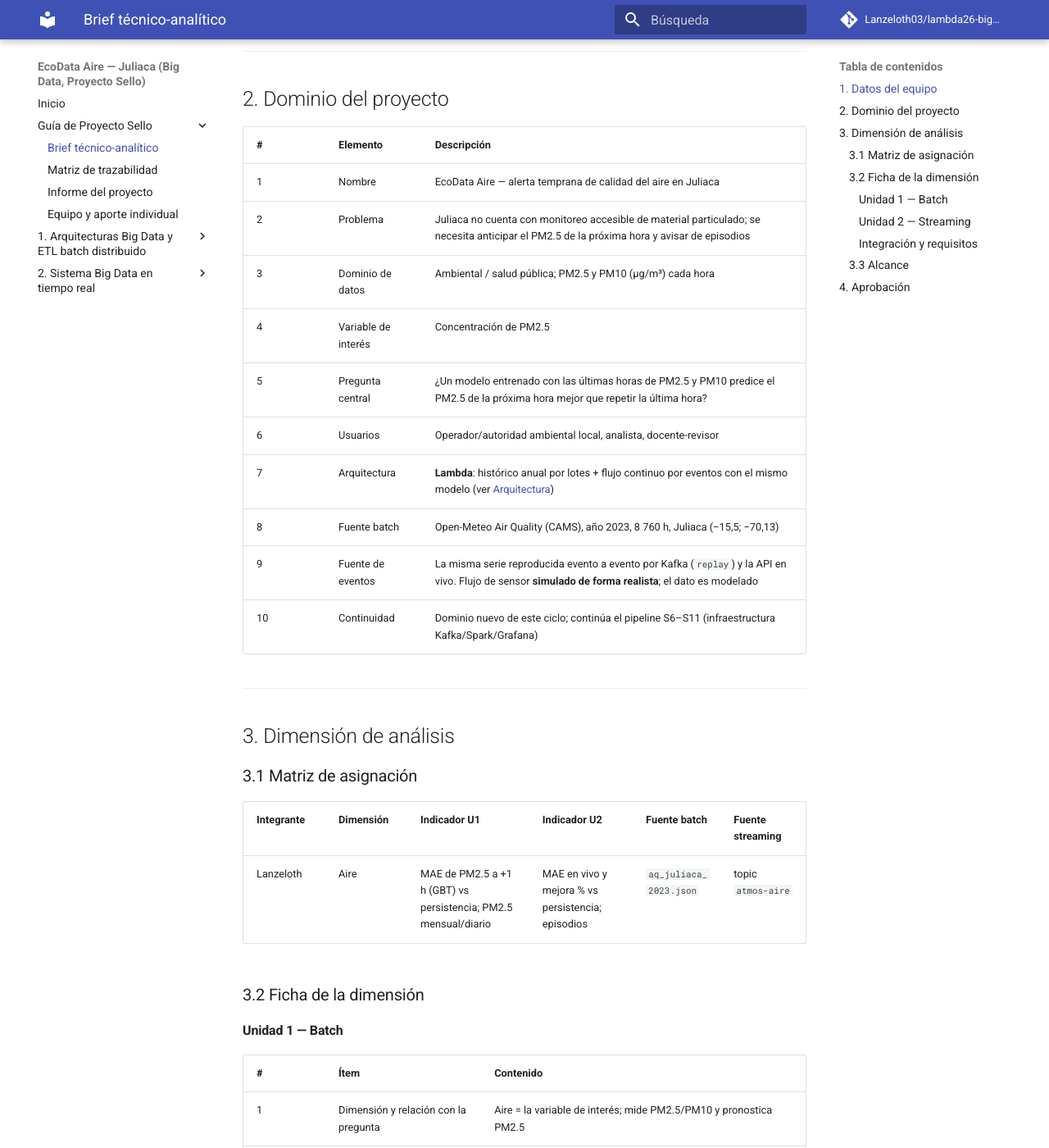
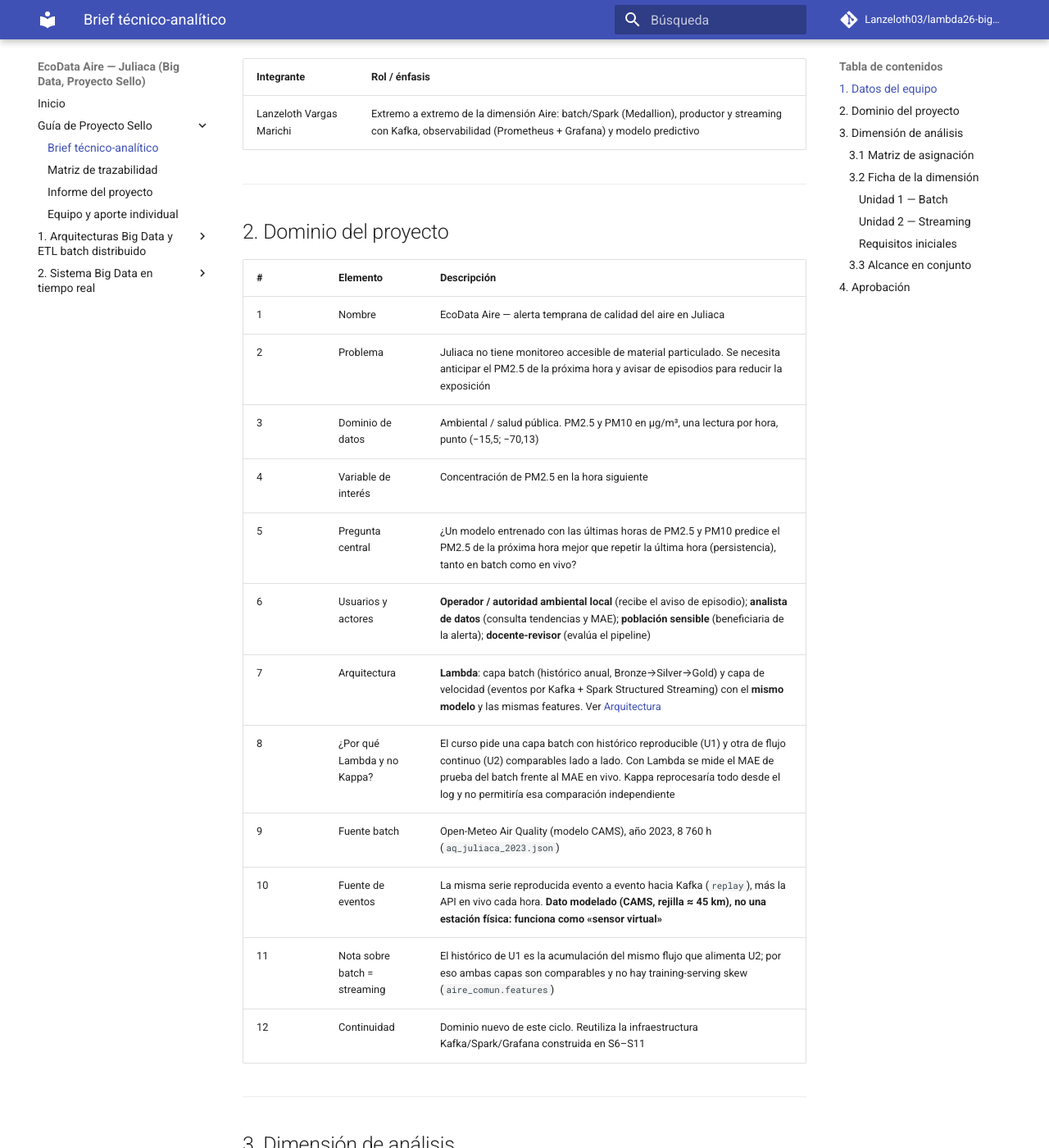
Before and after one commit to Lanzeloth03/lambda26-bigdata, an MkDocs documentation site: the page built from docs/brief.md, in a window 1280 px wide and 1400 px high, scrolled down 740 px. Shown: the whole window at 82% size. Built offline with MkDocs 1.6.1 and Material for MkDocs 9.7.7, drawn with Linux system fonts in a browser that asks for light colours; comment, search, counter and statistics services are not loaded; some of the changed text lies outside the part shown.

Commit message:
Brief: ficha completa, usuarios, Lambda vs Kappa, instrumentos, requisitos, alcance y costo
Co-Authored-By: Claude Sonnet 5.5 <noreply@anthropic.com>
Claude-Session: https://claude.ai/code/session_011czvXEmzp6qbTa4JsfZkS8

```diff
--- a/docs/brief.md
+++ b/docs/brief.md
@@ -1,6 +1,6 @@
 # Brief técnico-analítico
 
-*Plantilla del curso, completada para la dimensión Aire. Se actualiza solo si el alcance cambia de verdad.*
+*Plantilla del curso completada para la dimensión **Aire**. Solo se modifica si el alcance cambia de verdad. Las cifras son las medidas en las corridas del repositorio; los contadores de la demo incluyen reproducciones (replay) y no equivalen a horas distintas de datos reales.*
 
 ---
 
@@ -8,14 +8,17 @@
 
 | Campo | Valor |
 |---|---|
-| Nombre del equipo | EcoData (dimensión Aire) |
-| Sección | G1 — Big Data, semestre 2026-2, campus Juliaca |
+| Nombre del equipo | EcoData — dimensión Aire |
+| Curso / sección | Big Data, sección G1, semestre 2026-2, UPeU campus Juliaca |
+| Docente | Abel Ángel Sullón Macalupú |
 | Repositorio | <https://github.com/Lanzeloth03/lambda26-bigdata> |
-| Topics | Lista en [Repositorio y estándares](repositorio.md). **Estado: configurar en GitHub** (incluye `grupo-<n>-ecodata-aire`) |
+| Documentación publicada | Sitio MkDocs de este repositorio (`mkdocs.yml`) |
+| Topics del repositorio | Lista en [Repositorio y estándares](repositorio.md). **Estado: configurar en GitHub** (incluye `grupo-<n>-ecodata-aire`) |
+| Alcance de la entrega | Unidad 1 (batch) y Unidad 2 (streaming) |
 
 | Integrante | Rol / énfasis |
 |---|---|
-| Lanzeloth Vargas Marichi | Batch/Spark, streaming/Kafka, observabilidad y ML de la dimensión Aire (extremo a extremo) |
+| Lanzeloth Vargas Marichi | Extremo a extremo de la dimensión Aire: batch/Spark (Medallion), productor y streaming con Kafka, observabilidad (Prometheus + Grafana) y modelo predictivo |
 
 ---
 
@@ -24,15 +27,17 @@
 | # | Elemento | Descripción |
 |---|---|---|
 | 1 | Nombre | EcoData Aire — alerta temprana de calidad del aire en Juliaca |
-| 2 | Problema | Juliaca no cuenta con monitoreo accesible de material particulado; se necesita anticipar el PM2.5 de la próxima hora y avisar de episodios |
-| 3 | Dominio de datos | Ambiental / salud pública; PM2.5 y PM10 (µg/m³) cada hora |
-| 4 | Variable de interés | Concentración de PM2.5 |
-| 5 | Pregunta central | ¿Un modelo entrenado con las últimas horas de PM2.5 y PM10 predice el PM2.5 de la próxima hora mejor que repetir la última hora? |
-| 6 | Usuarios | Operador/autoridad ambiental local, analista, docente-revisor |
-| 7 | Arquitectura | **Lambda**: histórico anual por lotes + flujo continuo por eventos con el mismo modelo (ver [Arquitectura](arquitectura.md)) |
-| 8 | Fuente batch | Open-Meteo Air Quality (CAMS), año 2023, 8 760 h, Juliaca (−15,5; −70,13) |
-| 9 | Fuente de eventos | La misma serie reproducida evento a evento por Kafka (`replay`) y la API en vivo. Flujo de sensor **simulado de forma realista**; el dato es modelado |
-| 10 | Continuidad | Dominio nuevo de este ciclo; continúa el pipeline S6–S11 (infraestructura Kafka/Spark/Grafana) |
+| 2 | Problema | Juliaca no tiene monitoreo accesible de material particulado. Se necesita anticipar el PM2.5 de la próxima hora y avisar de episodios para reducir la exposición |
+| 3 | Dominio de datos | Ambiental / salud pública. PM2.5 y PM10 en µg/m³, una lectura por hora, punto (−15,5; −70,13) |
+| 4 | Variable de interés | Concentración de PM2.5 en la hora siguiente |
+| 5 | Pregunta central | ¿Un modelo entrenado con las últimas horas de PM2.5 y PM10 predice el PM2.5 de la próxima hora mejor que repetir la última hora (persistencia), tanto en batch como en vivo? |
+| 6 | Usuarios y actores | **Operador / autoridad ambiental local** (recibe el aviso de episodio); **analista de datos** (consulta tendencias y MAE); **población sensible** (beneficiaria de la alerta); **docente-revisor** (evalúa el pipeline) |
+| 7 | Arquitectura | **Lambda**: capa batch (histórico anual, Bronze→Silver→Gold) y capa de velocidad (eventos por Kafka + Spark Structured Streaming) con el **mismo modelo** y las mismas features. Ver [Arquitectura](arquitectura.md) |
+| 8 | ¿Por qué Lambda y no Kappa? | El curso pide una capa batch con histórico reproducible (U1) y otra de flujo continuo (U2) comparables lado a lado. Con Lambda se mide el MAE de prueba del batch frente al MAE en vivo. Kappa reprocesaría todo desde el log y no permitiría esa comparación independiente |
+| 9 | Fuente batch | Open-Meteo Air Quality (modelo CAMS), año 2023, 8 760 h (`aq_juliaca_2023.json`) |
+| 10 | Fuente de eventos | La misma serie reproducida evento a evento hacia Kafka (`replay`), más la API en vivo cada hora. **Dato modelado (CAMS, rejilla ≈ 45 km), no una estación física: funciona como «sensor virtual»** |
+| 11 | Nota sobre batch = streaming | El histórico de U1 es la acumulación del mismo flujo que alimenta U2; por eso ambas capas son comparables y no hay training-serving skew (`aire_comun.features`) |
+| 12 | Continuidad | Dominio nuevo de este ciclo. Reutiliza la infraestructura Kafka/Spark/Grafana construida en S6–S11 |
 
 ---
 
@@ -42,55 +47,65 @@
 
 | Integrante | Dimensión | Indicador U1 | Indicador U2 | Fuente batch | Fuente streaming |
 |---|---|---|---|---|---|
-| Lanzeloth | Aire | MAE de PM2.5 a +1 h (GBT) vs persistencia; PM2.5 mensual/diario | MAE en vivo y mejora % vs persistencia; episodios | `aq_juliaca_2023.json` | topic `atmos-aire` |
+| Lanzeloth | Aire | MAE de PM2.5 a +1 h (GBT) vs persistencia; PM2.5 mensual y diario | MAE en vivo y mejora % vs persistencia; episodios; frescura | `aq_juliaca_2023.json` | topic `atmos-aire` |
 
 ### 3.2 Ficha de la dimensión
+
+| Campo | Contenido |
+|---|---|
+| Tipo | Serie de tiempo horaria, regresión a +1 h |
+| Dimensión como pregunta | ¿Cómo se comporta el PM2.5/PM10 en Juliaca y qué tan bien se anticipa el PM2.5 de la hora siguiente? |
+| Decisión o acción que habilita | Avisar las horas con mayor probabilidad de episodio (PM2.5 > p95 de entrenamiento = 10,5 µg/m³) y priorizar reducción de exposición |
+| Se combina con | Nada por ahora. Cruzar con temperatura o humedad es una mejora futura, fuera de alcance |
 
 #### Unidad 1 — Batch
 
 | # | Ítem | Contenido |
 |---|---|---|
-| 1 | Dimensión y relación con la pregunta | Aire = la variable de interés; mide PM2.5/PM10 y pronostica PM2.5 |
-| 2 | Decisión que habilita | Avisar horas con mayor probabilidad de episodio y priorizar reducción de exposición |
-| 3 | Indicador U1 | MAE a +1 h: modelo **0,4635 µg/m³** vs persistencia 0,6871 (−32,5 %) |
-| 4 | Modelo U1 | GBT (profundidad 3) de MLlib; se entrena una vez al correr el pipeline; split cronológico 80/20 |
-| 5 | Fuente batch | JSON horario Open-Meteo/CAMS (`time`, `pm2_5`, `pm10`), API pública |
-| 6 | Salida U1 | Notebooks S2–S4 e integrado; Gold Parquet por mes; figuras de MAE, mensual y diario |
+| 1 | Dimensión y relación con la pregunta | Aire es la variable de interés: se mide PM2.5/PM10 y se pronostica PM2.5 |
+| 2 | Indicadores | MAE a +1 h; PM2.5 mensual y diario; patrón horario |
+| 3 | Instrumento batch | PySpark: Bronze (JSON crudo) → Silver (limpieza, rangos físicos, nulos, duplicados) → Gold (Parquet **particionado por `mes`**, 12 particiones) |
+| 4 | Modelo | 8 modelos comparados; gana **GBT de profundidad 3** (MLlib). División cronológica 80/20, nunca aleatoria; la prueba empieza el 20-oct-2023 |
+| 5 | Resultado medido | MAE modelo **0,4635 µg/m³** vs persistencia **0,6871** (**−32,5 %**) |
+| 6 | Salida | Notebooks S2–S4 e integrado; Gold Parquet; modelo guardado; figuras de MAE, mensual y diario |
 
 #### Unidad 2 — Streaming
 
 | # | Ítem | Contenido |
 |---|---|---|
-| 7 | Indicador U2 | ¿El modelo sigue ganando a la persistencia en vivo? MAE, horizonte +1 h |
-| 8 | Modelo U2 | El mismo GBT con features de 24 h, en Spark Structured Streaming sobre cada dato, comparado con persistencia |
-| 9 | Fuente streaming | Eventos `aire.lectura` por Kafka; el histórico de U1 es la acumulación de ese mismo flujo |
-| 10 | Salida U2 | Panel Grafana: PM2.5 último, predicción a +1 h, MAE modelo vs persistencia, mejora %, semáforo |
+| 7 | Indicador | ¿El modelo sigue ganando a la persistencia en vivo? MAE a +1 h, mejora %, horas evaluadas, episodios, filas descartadas, frescura |
+| 8 | Instrumento streaming | Open-Meteo → Kafka (`atmos-aire`, `atmos-negocio`) → Spark Structured Streaming: ventana fija de **6 h**, watermark **2 h**, trigger 5 s, checkpoint propio, inferencia en `foreachBatch` idempotente por `batchId` |
+| 9 | Modelo | El mismo GBT con features de 24 h, comparado con persistencia cuando llega el dato real |
+| 10 | Resultado medido | En vivo: **0,422 vs 0,567** (**−25,5 %**, 761 h). Integración: **0,4551 vs 0,6524** (**−30,2 %**, 143 h, 19/19 compuertas) |
+| 11 | Salida | Tablero Grafana de 16 paneles (último PM2.5, predicción +1 h, MAE modelo vs persistencia, mejora %, semáforo de frescura, descartes por watermark, mensajes por topic) |
+| 12 | Observabilidad | Pushgateway → Prometheus → Grafana; 5 reglas de alerta: `PushgatewayCaido`, `AireSinEventosNuevos`, `AireModeloNoSuperaPersistencia`, `DescartesPorWatermarkCreciendo`, `EpisodioDeAire` |
 
-#### Integración y requisitos
+#### Requisitos iniciales
 
-| # | Ítem | Contenido |
-|---|---|---|
-| 11 | Combinación con otras dimensiones | Por definir (correlación aire–temperatura es una mejora futura) |
-| 12 | Requisitos | Ver lista siguiente |
+1. Publicar cada lectura horaria como evento `aire.lectura` en Kafka, con clave `sensorId` para conservar el orden.
+2. Validar esquema y rango físico (PM ≥ 0) antes de procesar.
+3. Pronosticar el PM2.5 de la próxima hora y compararlo con la persistencia cuando llegue el dato real.
+4. Descartar y **contar** los datos tardíos fuera de 2 h de watermark.
+5. Publicar `aire.episodio` en `atmos-negocio` cuando PM2.5 supere el p95 de entrenamiento.
+6. Reanudar desde checkpoint tras un reinicio sin duplicar métricas.
+7. Bloquear la ejecución integrada si falla una compuerta de calidad y dejar un manifiesto.
+8. Declarar abiertamente que la fuente es modelada y horaria.
 
-**Requisitos del sistema**
-
-- Publicar cada lectura horaria como evento `aire.lectura` en Kafka.
-- Pronosticar el PM2.5 de la próxima hora y compararlo con la persistencia cuando llegue el dato real.
-- Descartar o marcar datos tardíos fuera de 2 h de watermark.
-- Publicar `aire.episodio` cuando PM2.5 supere el p95 de entrenamiento.
-- Bloquear la ejecución integrada si falla una compuerta de calidad.
-
-### 3.3 Alcance
+### 3.3 Alcance en conjunto
 
 | Sí cubre | No cubre |
 |---|---|
 | Pipeline batch + streaming de PM2.5/PM10 de un punto de Juliaca | Red de estaciones |
-| Pronóstico a +1 h | Pronóstico a más de 1 h |
-| Observabilidad (Prometheus + Grafana) | Otros contaminantes (O₃, NO₂) |
-| Integración reproducible con compuertas y manifiesto | Validación contra mediciones reales |
-| | Alerta normativa (el ECA nunca se excedió en 2023) |
+| Pronóstico a +1 h con baseline de persistencia | Pronóstico a más de 1 h |
+| Eventos de sensor (`aire.lectura`) y de negocio (`aire.episodio`) | Otros contaminantes (O₃, NO₂) |
+| Observabilidad con alertas y semáforo de frescura | Validación contra mediciones de una estación real |
+| Integración reproducible con compuertas y manifiesto | Alerta normativa: el ECA nunca se excedió en 2023, por eso la pregunta es un pronóstico y no una alerta de norma |
+| Costo y escalado de referencia | Exactly-once de punta a punta (se ofrece *al menos una vez* con resultados idempotentes) |
 | | Despliegue en la nube |
+
+**Costo de referencia.** Entorno actual (laptop, Docker): US$ 0. Plantilla del curso 3 × t3.medium: US$ 91,15/mes. Alternativa ajustada al volumen, 1 × t3.medium: ≈ US$ 30,4/mes. Son cifras de referencia a verificar con la calculadora del proveedor. Detalle en [Observabilidad y costos](observabilidad-costos.md).
+
+**Pendiente para siguientes sesiones.** Volumen persistente para Kafka, `/metrics` propio en lugar de Pushgateway.
 
 ---
 
```
